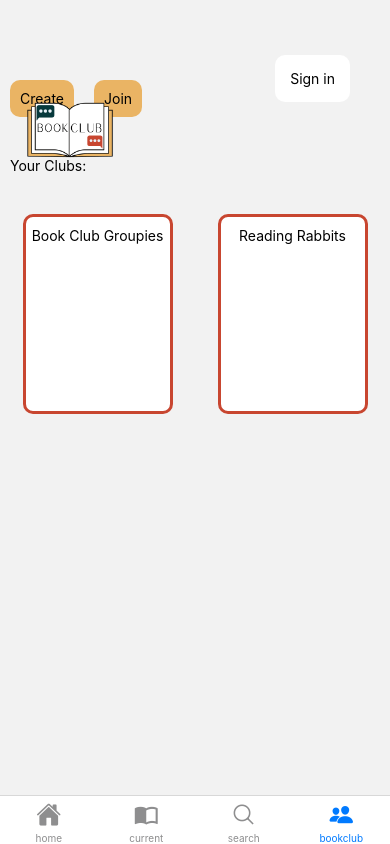
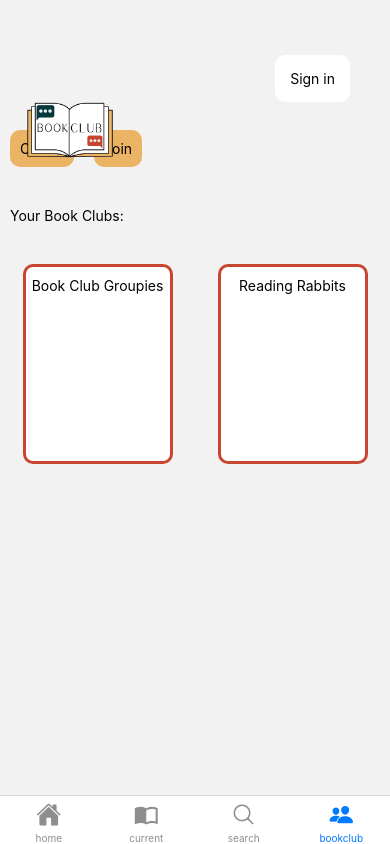
Before and after one commit to banjaminh/BookClub, a React Native app: screen /bookclub in a window 390 px wide. Built offline with nearby package versions, Linux system fonts and the light colour scheme.

Commit message:
Update navigation to return to dashBoard from JoinClub and CreateClub

```diff
--- a/App.tsx
+++ b/App.tsx
@@ -21,7 +21,6 @@ export default function App() {
         >
           <Stack.Screen name='DashBoard' component={DashBoard} />
           <Stack.Screen name='CreateClub' component={CreateClub} />
-          <Stack.Screen name='BookClub' component={BookClub} />
           <Stack.Screen name='JoinClub' component={JoinClub} />
         </Stack.Navigator>
       </NavigationContainer>
--- a/components/BookClub/BookClub.tsx
+++ b/components/BookClub/BookClub.tsx
@@ -21,7 +21,7 @@ export default function BookClub() {
           <Text>Join</Text>
         </TouchableOpacity>
       </View>
-      <Text style={styles.heading}>Your Clubs:</Text>
+      <Text style={styles.heading}>Your Book Clubs:</Text>
       <View style={styles.allClubs}>
         <View style={styles.club}>
           <Text style={styles.clubHeading}>Book Club Groupies</Text>
--- a/components/BookClub/BookClubStyleSheet.tsx
+++ b/components/BookClub/BookClubStyleSheet.tsx
@@ -3,7 +3,7 @@ import { StyleSheet } from 'react-native';
 export const styles = StyleSheet.create({
   bookClubContainer: {
     flex: 1,
-    marginTop: 80,
+    marginTop: 130,
   },
   internalNavigation: {
     flexDirection: 'row',
--- a/components/CreateClub/CreateClub.tsx
+++ b/components/CreateClub/CreateClub.tsx
@@ -12,7 +12,7 @@ const navigation = useNavigation();
   return (
     <View style={styles.createClubContainer}>
         <View style={styles.internalNavigation}>
-            <TouchableOpacity style={styles.button} onPress={() => navigation.navigate('BookClub')}>
+            <TouchableOpacity style={styles.button} onPress={() => navigation.navigate('DashBoard')}>
             <Text> ⬅️ Return to Your Clubs</Text>
             </TouchableOpacity>
         </View>
--- a/components/JoinClub/JoinClub.tsx
+++ b/components/JoinClub/JoinClub.tsx
@@ -12,7 +12,7 @@ const navigation = useNavigation();
   return (
     <View style={styles.joinClubContainer}>
         <View style={styles.internalNavigation}>
-            <TouchableOpacity style={styles.button} onPress={() => navigation.navigate('BookClub')}>
+            <TouchableOpacity style={styles.button} onPress={() => navigation.navigate('DashBoard')}>
             <Text> ⬅️ Return to Your Clubs</Text>
             </TouchableOpacity>
         </View>
```
